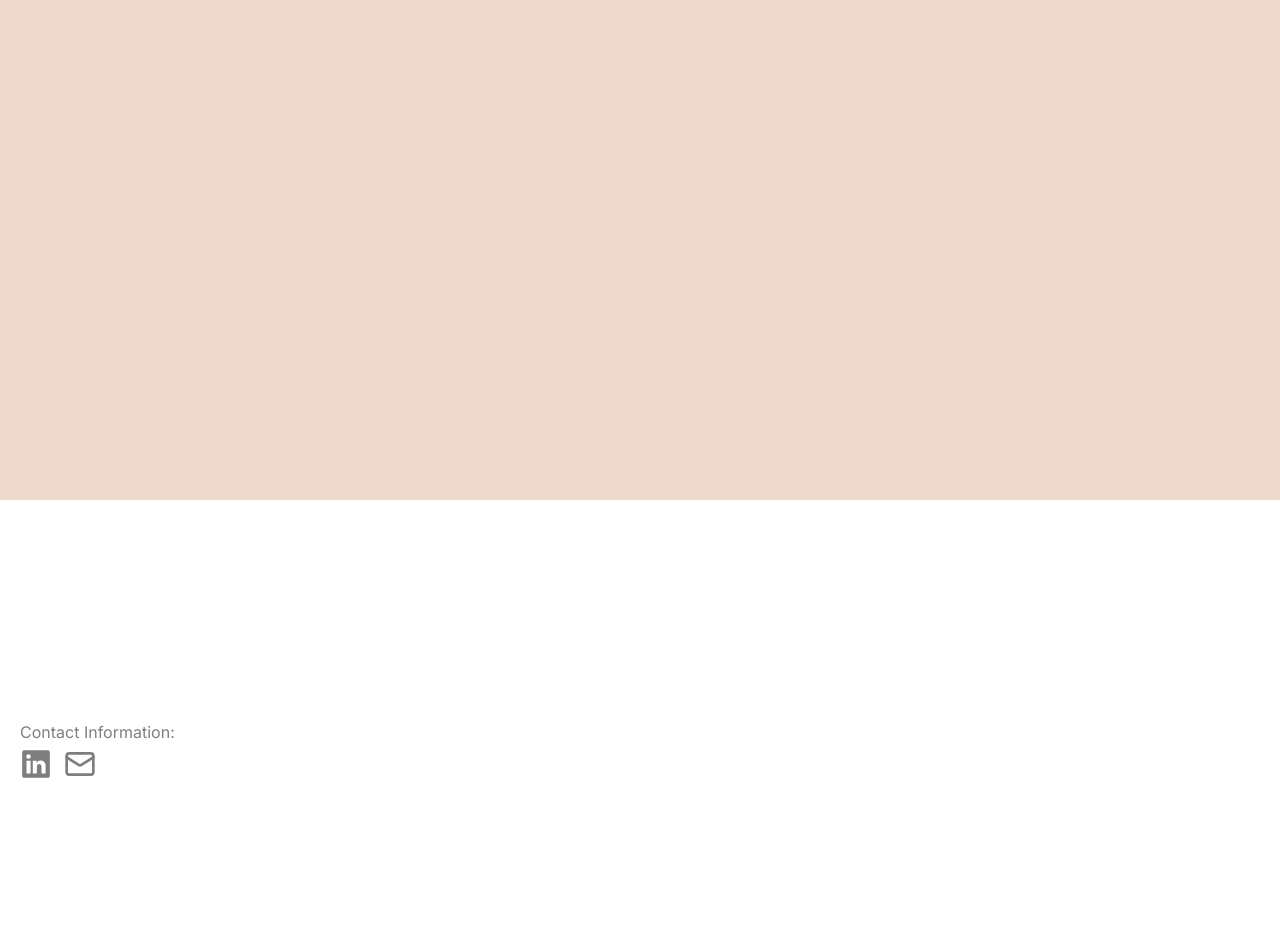
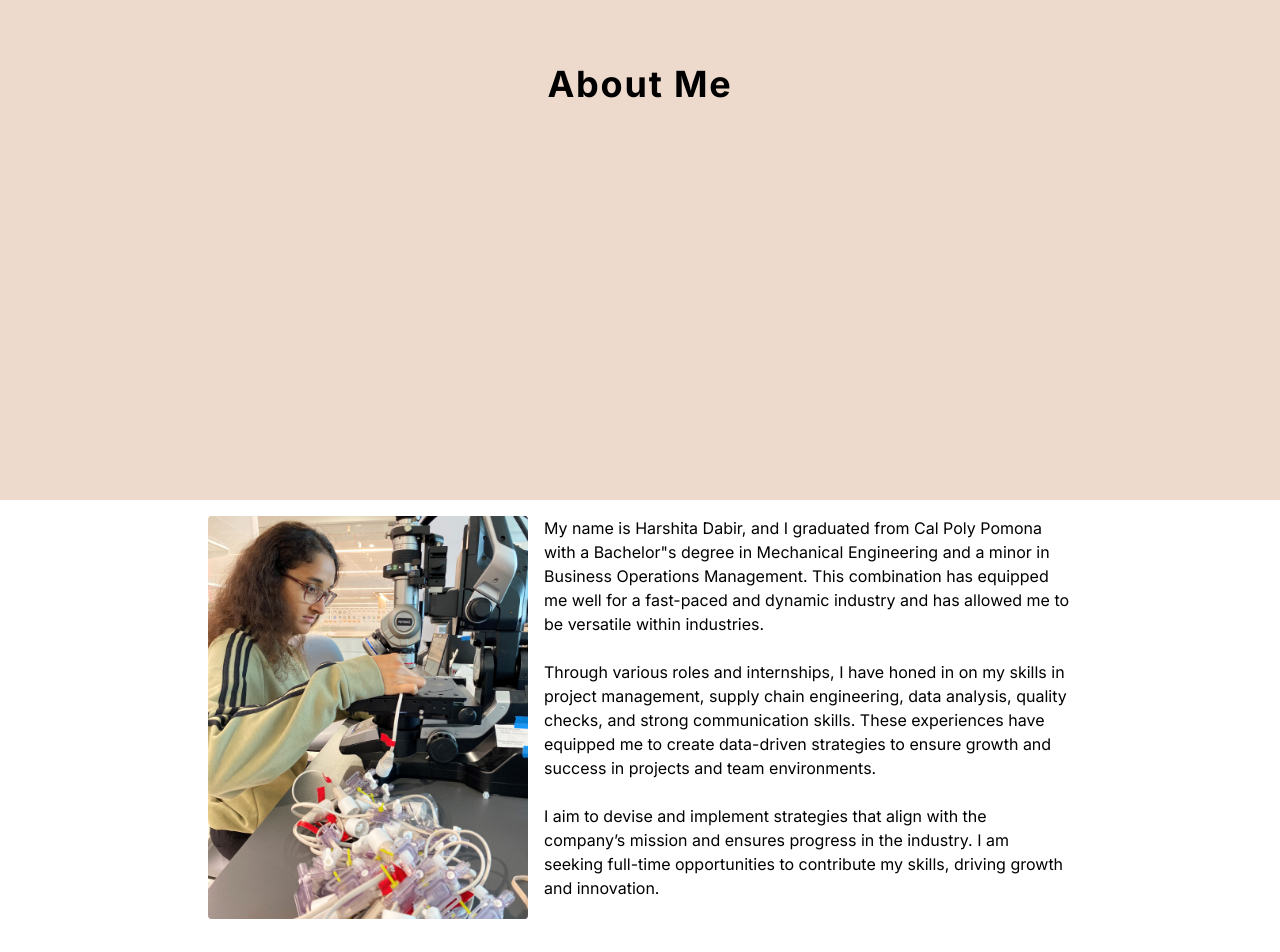
Before and after one commit to arjundabir/harshitadabir.com, a Next.js app: page /about-me in a window 1280 px wide. Shown: the top 952 px of the page. Before the commit the page ends 800 px from the top, so only its background shows below. Built offline with nearby package versions, Linux system fonts and the light colour scheme.

Commit message:
completed about me

```diff
--- a/app/about-me/page.tsx
+++ b/app/about-me/page.tsx
@@ -1,34 +1,45 @@
 import { FC } from "react";
+import BeigeBackground from "@/components/BeigeBackground";
+import Image from "next/image";
 import MicroscopeCheck from "@/public/microscope-check.png";
-import Image from "next/image";
-import BeigeBackground from "@/components/BeigeBackground";
 
 interface pageProps {}
 
 const page: FC<pageProps> = ({}) => {
   return (
-    <main>
-      <BeigeBackground />
-      {/* <h1>About Me</h1>
-      <Image src={MicroscopeCheck} alt="Harshita Dabir using a microscope" />
+    <div>
+      <BeigeBackground>
+        <h1 className="text-4xl font-bold text-center pt-16 tracking-wider">
+          About Me
+        </h1>
+      </BeigeBackground>
+      <div className="container mx-auto flex flex-wrap items-start justify-center gap-4 max-w-4xl p-4">
+        <Image
+          src={MicroscopeCheck}
+          alt="Harshita Dabir using a microscope"
+          className="md:w-80 w-1/2  rounded-[1%]"
+        />
+        <div className="w-full md:flex-1">
           <p>
-        My name is Harshita Dabir, and I graduated from Cal Poly Pomona with a
-        Bachelor&quot;s degree in Mechanical Engineering and a minor in Business
-        Operations Management. This combination has equipped me well for a
-        fast-paced and dynamic industry and has allowed me to be versatile
-        within industries. <br />
+            My name is Harshita Dabir, and I graduated from Cal Poly Pomona with
+            a Bachelor&quot;s degree in Mechanical Engineering and a minor in
+            Business Operations Management. This combination has equipped me
+            well for a fast-paced and dynamic industry and has allowed me to be
+            versatile within industries. <br />
             <br />
-        Through various roles and internships, I have honed in on my skills in
-        project management, supply chain engineering, data analysis, quality
-        checks, and strong communication skills. These experiences have equipped
-        me to create data-driven strategies to ensure growth and success in
-        projects and team environments. <br />
+            Through various roles and internships, I have honed in on my skills
+            in project management, supply chain engineering, data analysis,
+            quality checks, and strong communication skills. These experiences
+            have equipped me to create data-driven strategies to ensure growth
+            and success in projects and team environments. <br />
             <br />I aim to devise and implement strategies that align with the
             company’s mission and ensures progress in the industry. I am seeking
             full-time opportunities to contribute my skills, driving growth and
             innovation.
-      </p> */}
-    </main>
+          </p>
+        </div>
+      </div>
+    </div>
   );
 };
 
--- a/app/layout.tsx
+++ b/app/layout.tsx
@@ -18,7 +18,7 @@ export default function RootLayout({
   return (
     <html lang="en" className="">
       <body className={`${inter.className} flex flex-col min-h-screen`}>
-        <main className="flex-1">{children}</main>
+        <main className="flex-1 h-full">{children}</main>
         <Footer />
       </body>
     </html>
--- a/components/BeigeBackground.tsx
+++ b/components/BeigeBackground.tsx
@@ -1,11 +1,12 @@
 "use client";
-import React, { useEffect, useState } from "react";
+import React, { ReactNode, useEffect, useState } from "react";
 
 interface BeigeBackgroundProps {
   id?: string;
+  children?: ReactNode;
 }
 
-const BeigeBackground = ({ id }: BeigeBackgroundProps) => {
+const BeigeBackground = ({ id, children }: BeigeBackgroundProps) => {
   const [hydrate, setHydrate] = useState<boolean>(false);
   const [height, setHeight] = useState(500); // Default height of 500
 
@@ -45,7 +46,8 @@ const BeigeBackground = ({ id }: BeigeBackgroundProps) => {
     setHydrate(true);
   }, [hydrate]);
   return (
-    hydrate && (
+    hydrate &&
+    (id ? (
       <div
         className={"w-full bg-beige -z-10"}
         style={{
@@ -55,7 +57,14 @@ const BeigeBackground = ({ id }: BeigeBackgroundProps) => {
           right: 0,
         }}
       />
-    )
+    ) : (
+      <div
+        className={"w-full bg-beige -z-10"}
+        style={{ height: `${height}px` }}
+      >
+        {children}
+      </div>
+    ))
   );
 };
 
```
Lines whose indentation alone changed are shown as unchanged.
